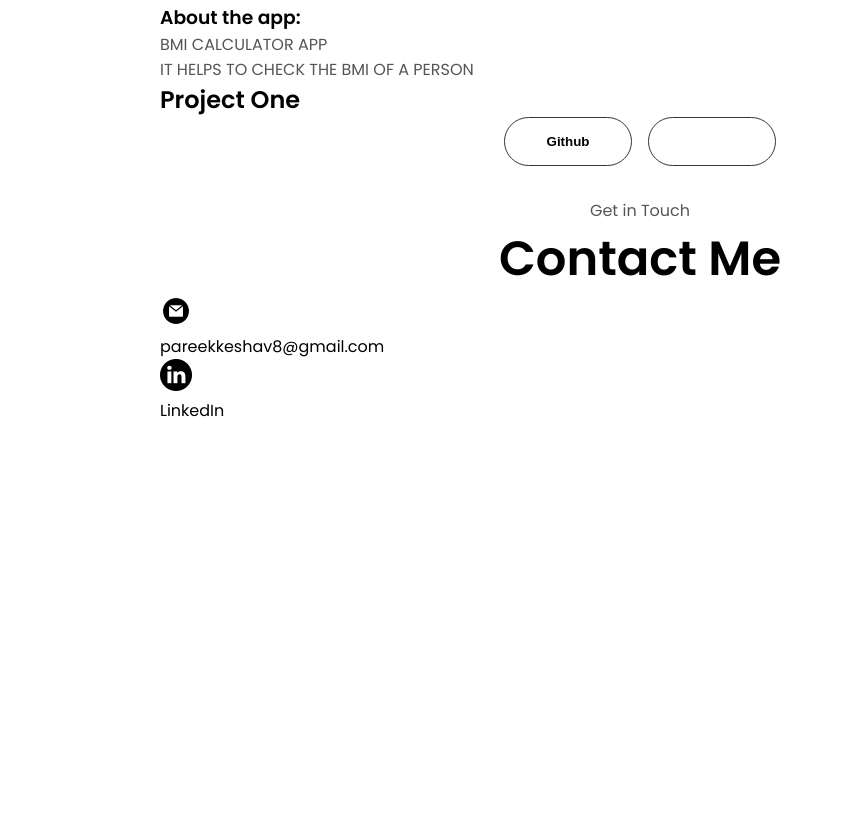
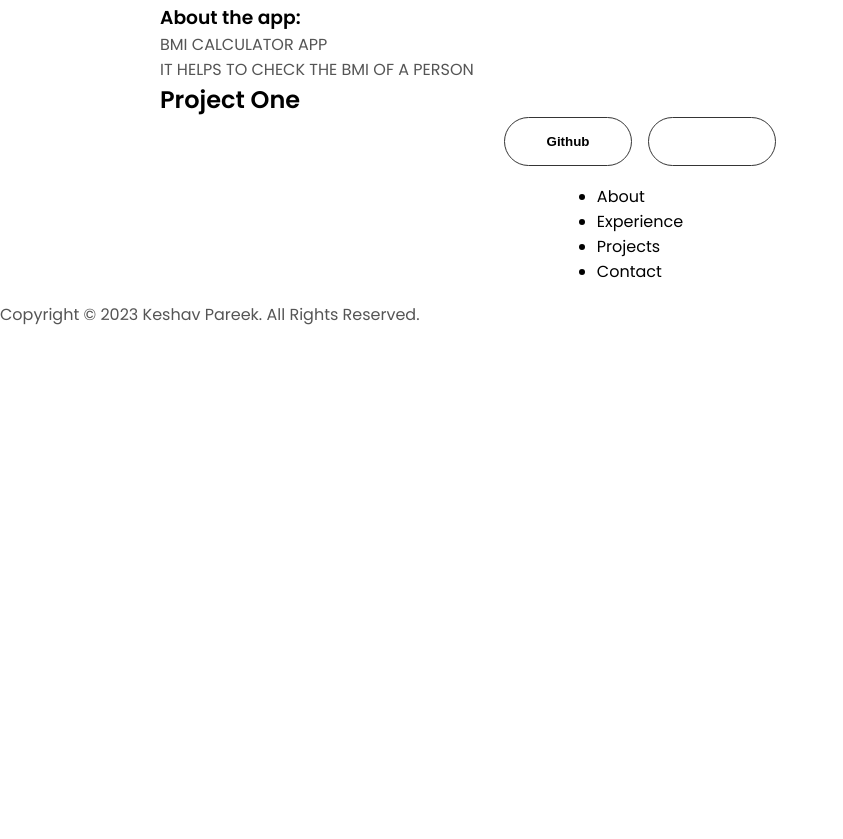
Before and after one commit to keshavpareek9/html-css-js-portfolio, a plain HTML site: page index.html in a window 1280 px wide. Shown: the part 2701-3540 px from the top of the page, without its empty margins (0-843 px from the left). After the commit the page ends 3028 px from the top, so only its background shows below. Drawn offline with Linux system fonts and the light colour scheme.

Commit message:
Update index.html

```diff
--- a/index.html
+++ b/index.html
@@ -145,26 +145,7 @@
 
             </div>
         </div>
-           </section>
-        <section id="contact">
-          <p class="section__text__p1">Get in Touch</p>
-          <h1 class="title">Contact Me</h1>
-          <div class="contact-info-upper-container">
-            <div class="contact-info-container">
-              <img
-                src="./assets/email.png"
-                alt="Email icon"
-                class="icon contact-icon email-icon"
-              />
-              <p><a href="mailto:pareekkeshav8@gmail.com">pareekkeshav8@gmail.com</a></p>
-            </div>
-            <div class="contact-info-container">
-              <img
-                src="./assets/linkedin.png"
-                alt="LinkedIn icon"
-                class="icon contact-icon"
-              />
-              <p><a href="https://www.linkedin.com/in/keshav-pareek-368a5824b">LinkedIn</a></p>
+
     </div>
   </section>
   <footer>
```
